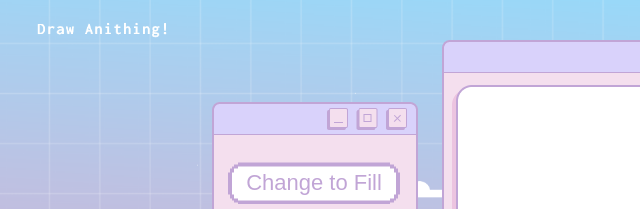
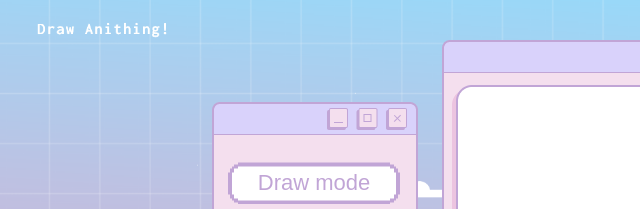
Before and after one commit to Chaam2/Canvas-Painter-App-JS, a plain HTML site: page index.html in a window 1280 px wide. Shown: the top 209 px of the page, 0-640 px from the left. Drawn offline with Linux system fonts and the light colour scheme; a web font is replaced by a local one.

Commit message:
Style: fill mode default값 수정

```diff
--- a/app.js
+++ b/app.js
@@ -119,6 +119,7 @@ function saveImg(){
   const a = document.createElement('a')
   a.href = url
   const filename = window.prompt('✏️ 저장할 이름을 입력하세요','myDrawing')
+
   if(filename){
     a.download = filename+'.png' //파일다운로드를 작동시킨다.
     a.click() //a태그를 클릭하는 동작
--- a/index.html
+++ b/index.html
@@ -10,7 +10,7 @@
 
   <div class="tools">
     <div class="buttons">
-      <button id="mode-btn">Change to Fill</button>
+      <button id="mode-btn">Draw mode </button>
       <button id="clear-btn">Clear</button>
       <button id="erase-btn">Eraser</button>
       <label for="image-file">Upload Img
```
